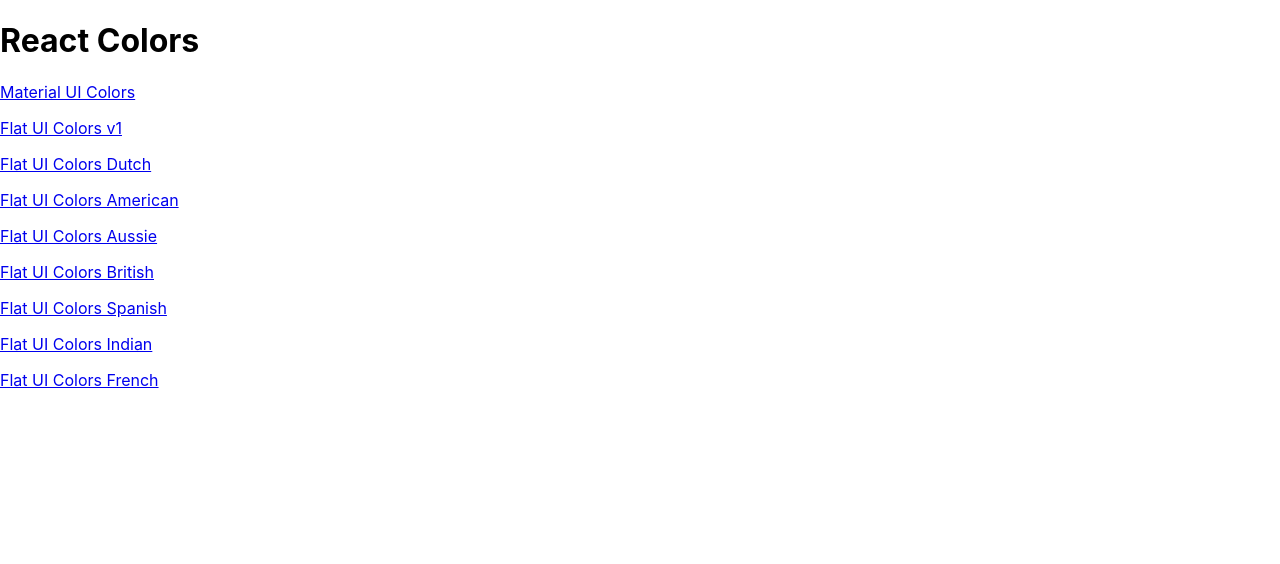
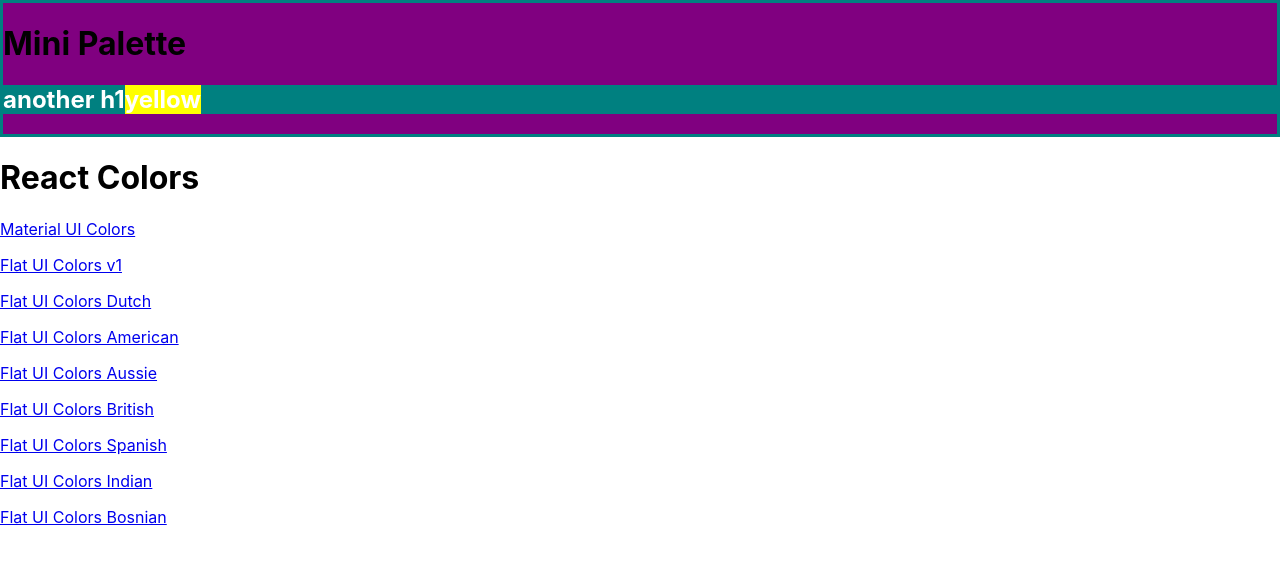
Before and after one commit to SaladinDacic/MassiveReact-Color-Project, a React (Create React App) app: page / in a window 1280 px wide. Shown: the top 564 px of the page. Built offline with nearby package versions, Linux system fonts and the light colour scheme.

Commit message:
Add withStyles with demo styles

```diff
--- a/package.json
+++ b/package.json
@@ -5,6 +5,7 @@
   "dependencies": {
     "@material-ui/core": "^4.11.3",
     "@material-ui/icons": "^4.11.2",
+    "@material-ui/styles": "^4.11.3",
     "@testing-library/jest-dom": "^5.11.9",
     "@testing-library/react": "^11.2.3",
     "@testing-library/user-event": "^12.6.2",
--- /dev/null
+++ b/src/MiniPalette.js
@@ -0,0 +1,34 @@
+import React from 'react';
+import {withStyles} from "@material-ui/styles";
+
+
+const styles= {
+    main:{
+        backgroundColor: "purple",
+        border: "3px solid teal"
+    },
+    secoundary:{
+        backgroundColor: "teal",
+        "& h1":{
+            color: "white",
+            "& span":{
+                backgroundColor: "yellow"
+            }
+        }
+    }
+}
+
+function MiniPalette(props) {
+    const {classes} = props;
+    console.log(classes);
+    return (
+        <div className={classes.main}>
+            <h1>Mini Palette</h1>
+            <section className={classes.secoundary}>
+                <h1>another h1<span>yellow</span></h1>
+            </section>
+        </div>
+    )
+}
+
+export default withStyles(styles)(MiniPalette);
--- a/src/PaletteList.js
+++ b/src/PaletteList.js
@@ -1,16 +1,18 @@
 import React, { Component } from 'react';
 import {Link} from "react-router-dom";
+import MiniPalette from "./MiniPalette";
 
 class PaletteList extends Component {
     render() {
         const {palettes} = this.props;
         return (
             <div>
+                <MiniPalette/>
                 <h1>React Colors</h1>
                 {palettes.map(palette=>{
                     return  <p>
-                                <Link to={`/palette/${palette.id}`}>{palette.paletteName}</Link>
-                            </p>
+                        <Link to={`/palette/${palette.id}`}>{palette.paletteName}</Link>
+                    </p>
                 })}
             </div>
         )
--- a/src/seedColors.js
+++ b/src/seedColors.js
@@ -215,8 +215,8 @@
       ]
     },
     {
-      paletteName: "Flat UI Colors French",
-      id: "flat-ui-colors-french",
+      paletteName: "Flat UI Colors Bosnian",
+      id: "flat-ui-colors-bosnian",
       emoji: "🇫🇷",
       colors: [
         { name: "FlatFlesh", color: "#fad390" },
```
Also changed, not shown: 1 other file (tests, documents, lock files or other folders).
